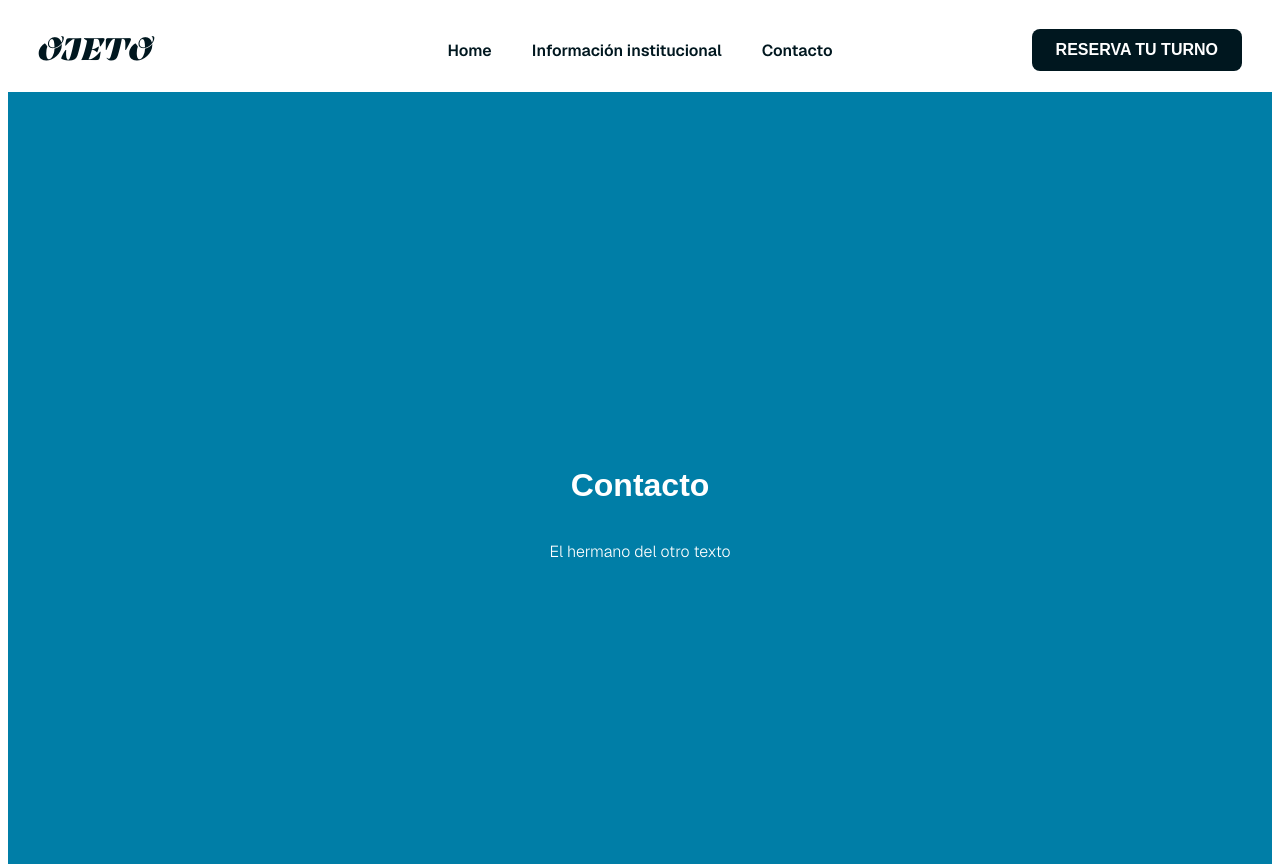
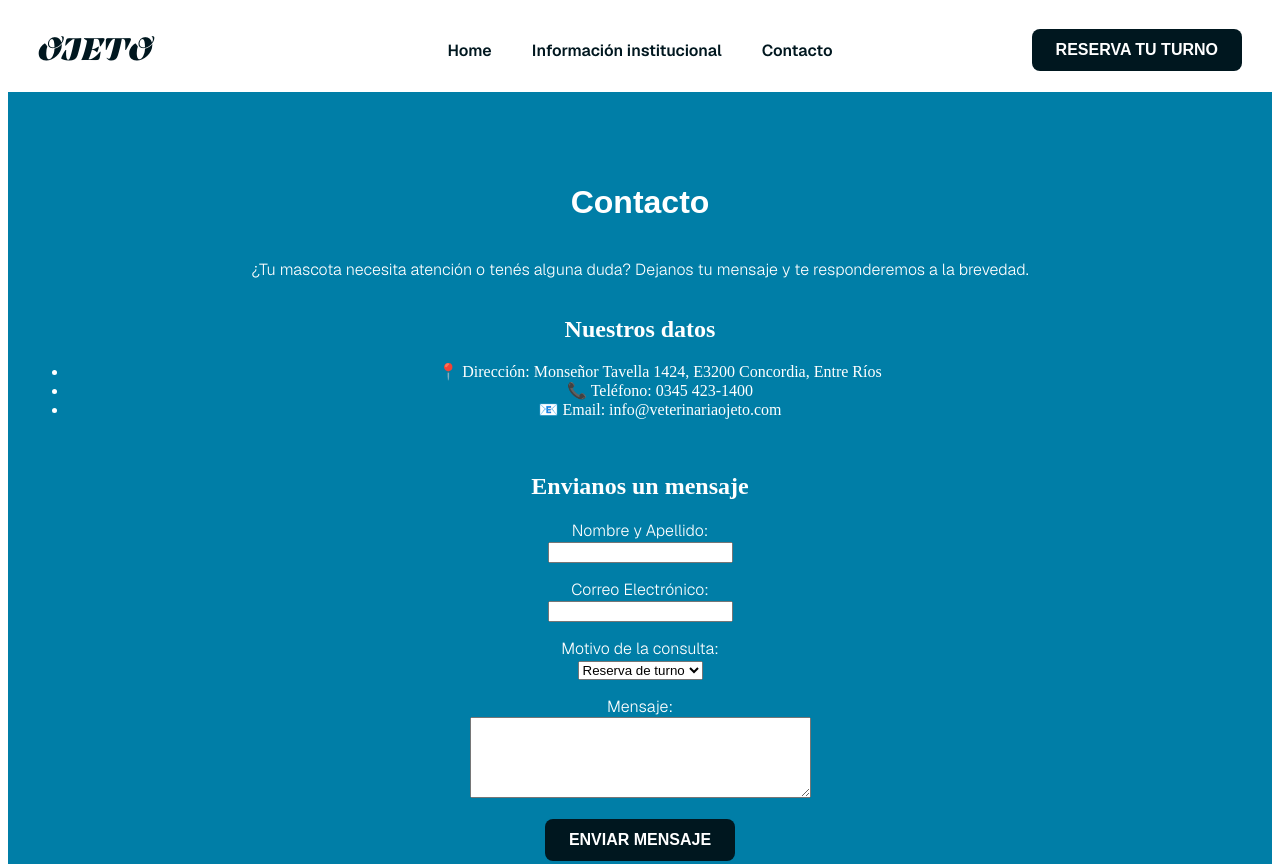
Before and after one commit to Fedegaar/TPI-IDW-G44, a website built with Vite: page Contacto.html in a window 1280 px wide. Shown: the top 864 px of the page. Built offline with nearby package versions, Linux system fonts and the light colour scheme; a web font is replaced by a local one.

Commit message:
Actualización contacto html

```diff
--- a/Contacto.html
+++ b/Contacto.html
@@ -3,7 +3,7 @@
 <head>
     <meta charset="UTF-8">
     <meta name="viewport" content="width=device-width, initial-scale=1.0">
-    <title>Contacto</title>
+    <title>Contacto - Veterinaria Ojeto</title>
     <link rel="stylesheet" href="styles.css">
 </head>
 
@@ -21,9 +21,56 @@
         </nav>
     </header>
 
-    <main>
+    <main class="maincontainer">
         <h1>Contacto</h1>
-        <p> El hermano del otro texto </p>
+        <p>¿Tu mascota necesita atención o tenés alguna duda? Dejanos tu mensaje y te responderemos a la brevedad.</p>
+
+        <!-- Sección de datos de contacto -->
+        <section>
+            <h2>Nuestros datos</h2>
+            <ul>
+                <li>📍 Dirección: Monseñor Tavella 1424, E3200 Concordia, Entre Ríos</li>
+                <li>📞 Teléfono:  0345 423-1400</li>
+                <li>📧 Email: info@veterinariaojeto.com</li>
+            </ul>
+        </section>
+
+        <br>
+
+        <!-- Formulario de contacto básico -->
+        <section>
+            <h2>Envianos un mensaje</h2>
+            <form action="#" method="POST">
+
+                <p>
+                    <label for="nombre">Nombre y Apellido:</label><br>
+                    <input type="text" id="nombre" name="nombre" required>
+                </p>
+
+                <p>
+                    <label for="email">Correo Electrónico:</label><br>
+                    <input type="email" id="email" name="email" required>
+                </p>
+
+                <p>
+                    <label for="motivo">Motivo de la consulta:</label><br>
+                    <select id="motivo" name="motivo">
+                        <option value="turno">Reserva de turno</option>
+                        <option value="consulta">Consulta general</option>
+                        <option value="urgencia">Urgencia médica</option>
+                    </select>
+                </p>
+
+                <p>
+                    <label for="mensaje">Mensaje:</label><br>
+                    <textarea id="mensaje" name="mensaje" rows="5" cols="40" required></textarea>
+                </p>
+
+                <!-- Reutilizamos tu clase "boton" para mantener el estilo -->
+                <button type="submit" class="boton">ENVIAR MENSAJE</button>
+
+            </form>
+        </section>
     </main>
 
     <footer>
```
